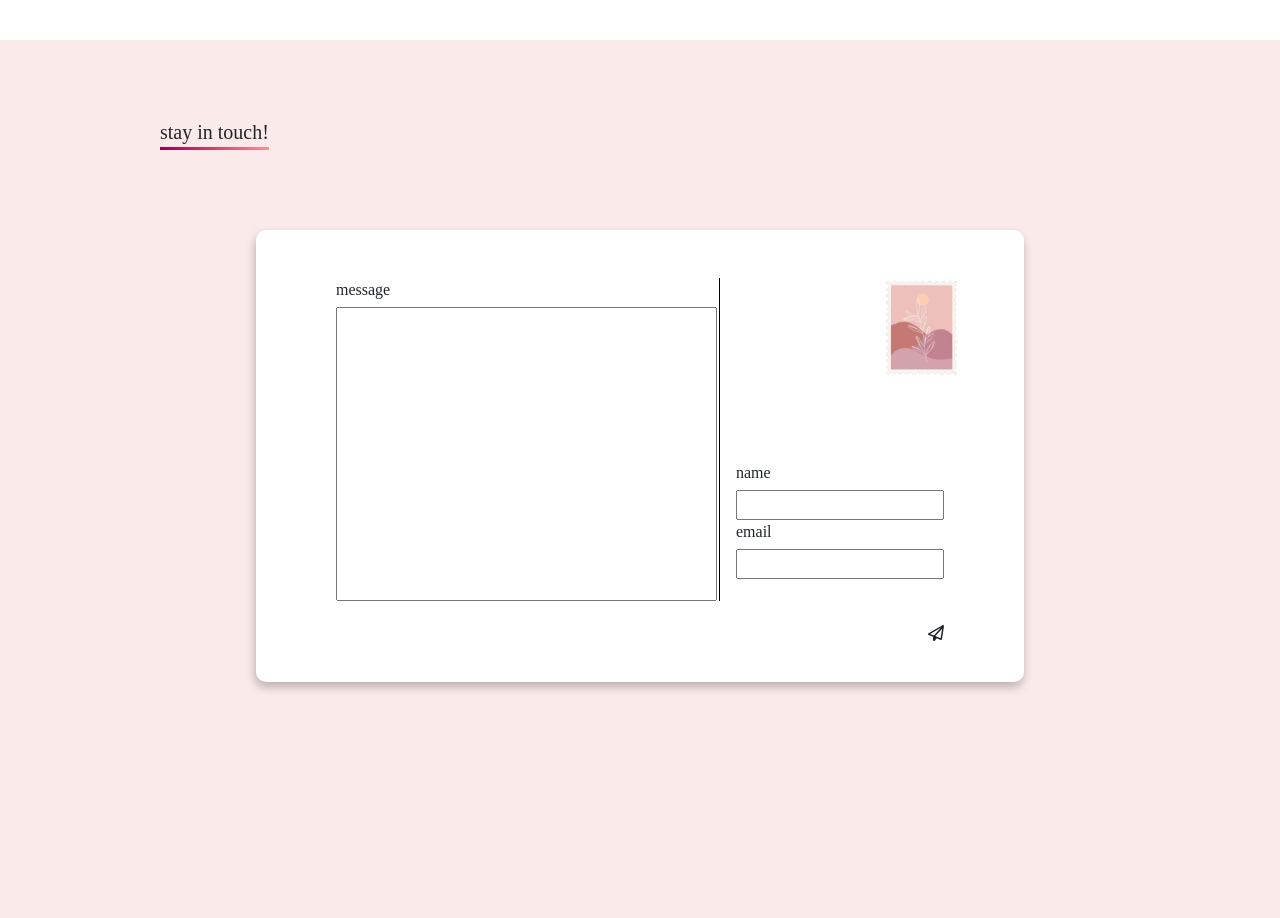
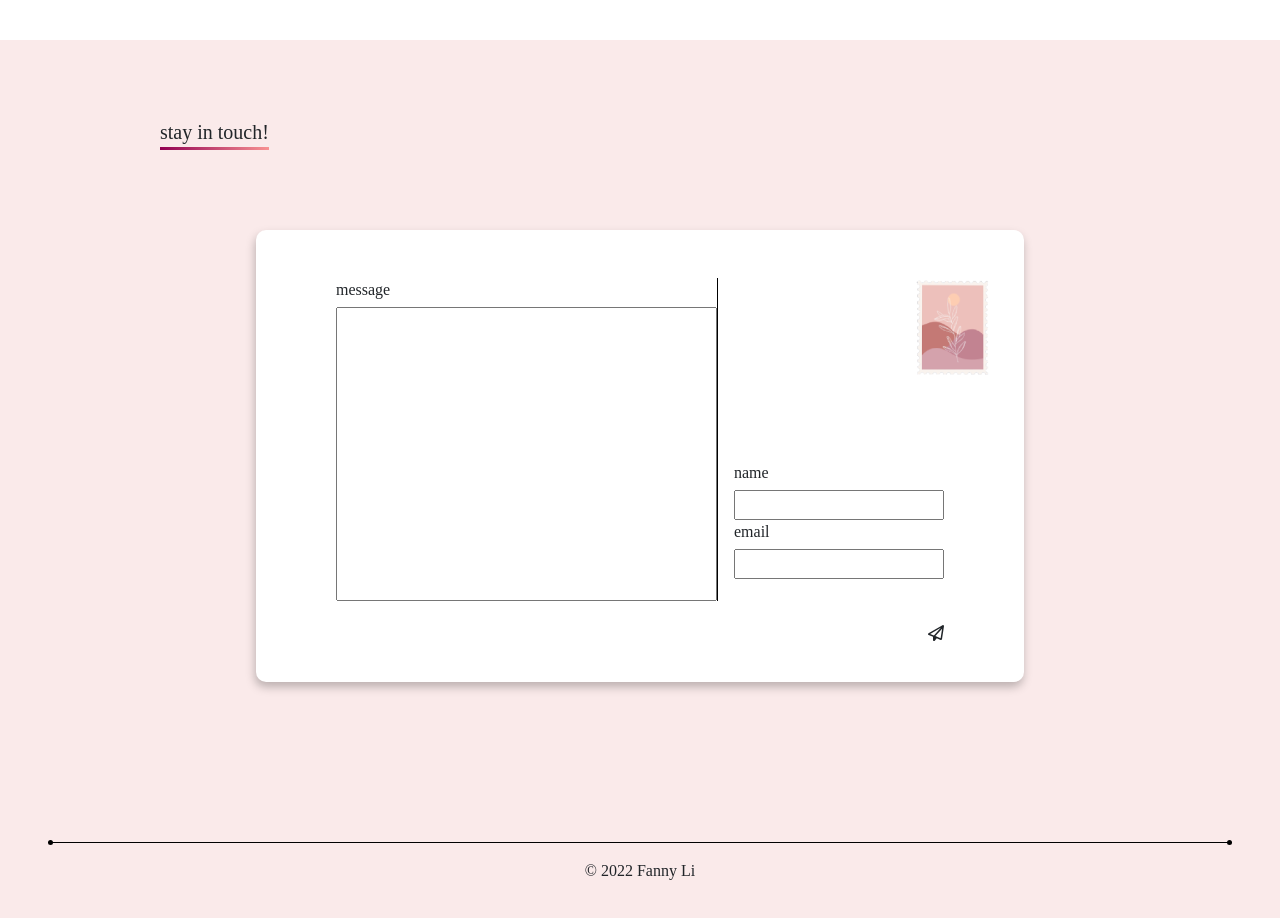
Before and after one commit to fanny-li/portfolio, a React (Create React App) app in the folder my-app/: page / in a window 1280 px wide. Shown: the part 2700-3618 px from the top of the page. Before the commit the page ends 3542 px from the top, so only its background shows below. Built offline with nearby package versions, Linux system fonts and the light colour scheme; a web font is replaced by a local one.

Commit message:
emails can be sent to my email

```diff
--- a/my-app/package.json
+++ b/my-app/package.json
@@ -11,6 +11,7 @@
     "@testing-library/react": "^13.3.0",
     "@testing-library/user-event": "^13.5.0",
     "bootstrap": "^5.2.0",
+    "emailjs-com": "^3.2.0",
     "react": "^18.2.0",
     "react-dom": "^18.2.0",
     "react-router-dom": "^6.3.0",
--- a/my-app/src/App.css
+++ b/my-app/src/App.css
@@ -324,9 +324,12 @@ body {
 }
 
 /* Contact Me */
+#contactme {
+  height: 5em;
+}
 
 #contact-container {
-  margin: 5em 10em;
+  margin: 0em 10em;
   padding-bottom: 5em;
 }
 
@@ -342,7 +345,7 @@ body {
 
 .contact-grid-top {
   display: grid;
-  grid-template-columns: 2fr 1fr;
+  grid-template-columns: 1.5fr 1fr;
   grid-gap: 1em;
 }
 
@@ -360,7 +363,7 @@ body {
   height: 100px;
   background-image: url(images/photocard.png);
   position: relative;
-  left: 65%;
+  left: 80%;
 }
 
 .contact-grid-info {
@@ -382,6 +385,31 @@ textarea {
   resize: none;
 }
 
+/* Footer */
+#footer {
+  text-align: center;
+  margin: 0 3em;
+  padding: 1em 0 3em;
+  border-top: 1px solid black;
+  position: relative;
+}
+
+#footer::before,
+#footer::after {
+  position: absolute;
+  top: -3px;
+  left: 0;
+  height: 5px;
+  width: 5px;
+  background: black;
+  content: "";
+  border-radius: 5px;
+}
+
+#footer::after {
+  right: 0;
+  left: auto;
+}
 
 /* Animations */
 
--- a/my-app/src/App.js
+++ b/my-app/src/App.js
@@ -7,6 +7,7 @@ import Experience from './components/Experience';
 import Contact from './components/Contact';
 import aboutme from './components/info/AboutInfo'
 import { BrowserRouter as Router } from 'react-router-dom';
+import Footer from './components/Footer';
 
 
 function App() {
@@ -26,6 +27,9 @@ function App() {
         <Experience />
         <Contact />
       </div>
+      <div className='footer'>
+        <Footer />
+      </div>
     </Router>
   );
 }
--- a/my-app/src/components/Contact.jsx
+++ b/my-app/src/components/Contact.jsx
@@ -1,9 +1,36 @@
 import { FontAwesomeIcon } from "@fortawesome/react-fontawesome";
 import { faPaperPlane } from "@fortawesome/free-regular-svg-icons";
+import { useState } from 'react';
+import { send } from 'emailjs-com';
 
 const Contact = () => {
+
+    const [toSend, setToSend] = useState({
+        name: "",
+        email: "",
+        message: ""
+    });
+
+    const handleChange = (event) => {
+        setToSend({ ...toSend, [event.target.name]: event.target.value })
+    }
+
+    const handleSubmit = (event) => {
+        event.preventDefault();
+        send(
+            'service_xwqikrd',
+            'template_6shhw9l',
+            toSend,
+            "rvAi4crKU09YPToat"
+        ).then((res) => {
+            console.log("Success!", res.status, res.text);
+        }, (err) => {
+            console.log("Failed.", err);
+        })
+    }
     return (
         <section>
+            <div id="contactme"></div>
             <div id="contact-container">
                 <div className="contact-title">
                     <h5 className="subtitle">stay in touch!</h5>
@@ -12,7 +39,7 @@ const Contact = () => {
                     <div className="contact-grid-top">
                         <div className="contact-grid-left">
                             <label for="message">message</label>
-                            <textarea type="textarea" rows="12" cols="40" />
+                            <textarea type="textarea" name="message" rows="12" cols="40" onChange={handleChange} />
                         </div>
                         <div className="contact-grid-right">
                             <div className="contact-grid-images">
@@ -20,14 +47,14 @@ const Contact = () => {
                             </div>
                             <div className="contact-grid-info">
                                 <label for="name">name</label>
-                                <input type="text" name="name" id="name" />
+                                <input type="text" name="name" id="name" onChange={handleChange} />
                                 <label for="email">email</label>
-                                <input type="text" name="email" id="email" />
+                                <input type="text" name="email" id="email" onChange={handleChange} />
                             </div>
                         </div>
                     </div>
                     <div className="contact-grid-bottom">
-                        <FontAwesomeIcon icon={faPaperPlane} />
+                        <FontAwesomeIcon icon={faPaperPlane} onClick={handleSubmit} />
                     </div>
                 </div>
             </div>
--- /dev/null
+++ b/my-app/src/components/Footer.jsx
@@ -0,0 +1,9 @@
+const Footer = () => {
+    return (
+        <div id="footer">
+            © 2022 Fanny Li
+        </div>
+    )
+}
+
+export default Footer;
--- a/my-app/src/components/Navbar.jsx
+++ b/my-app/src/components/Navbar.jsx
@@ -24,10 +24,10 @@ function Navbar() {
                             <a to="/aboutme" className="nav-link" href="#aboutme">About</a>
                         </li>
                         <li className="nav-item">
-                            <a activeclassname="active" to="/experiences" className="nav-link" href='#experience-container'>Experiences</a>
+                            <a to="/experiences" className="nav-link" href='#experience-container'>Experiences</a>
                         </li>
                         <li className="nav-item">
-                            <NavLink activeclassname="active" to="/contactme" className="nav-link">Contact Me</NavLink>
+                            <a to="/contactme" className="nav-link" href='#contactme'>Contact Me</a>
                         </li>
                     </ul>
                 </div>
```
Also changed, not shown: 1 other file (tests, documents, lock files or other folders).
